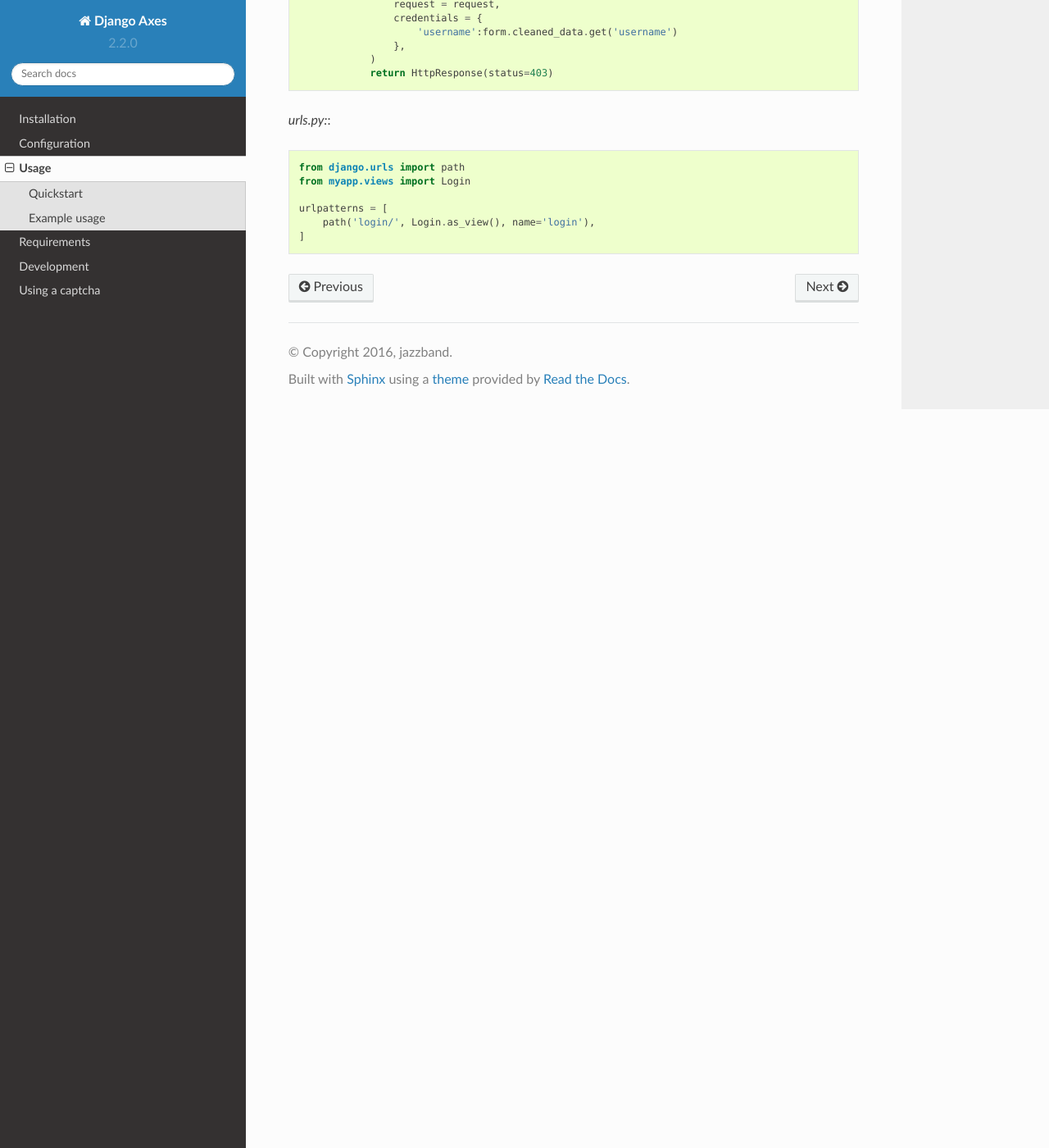
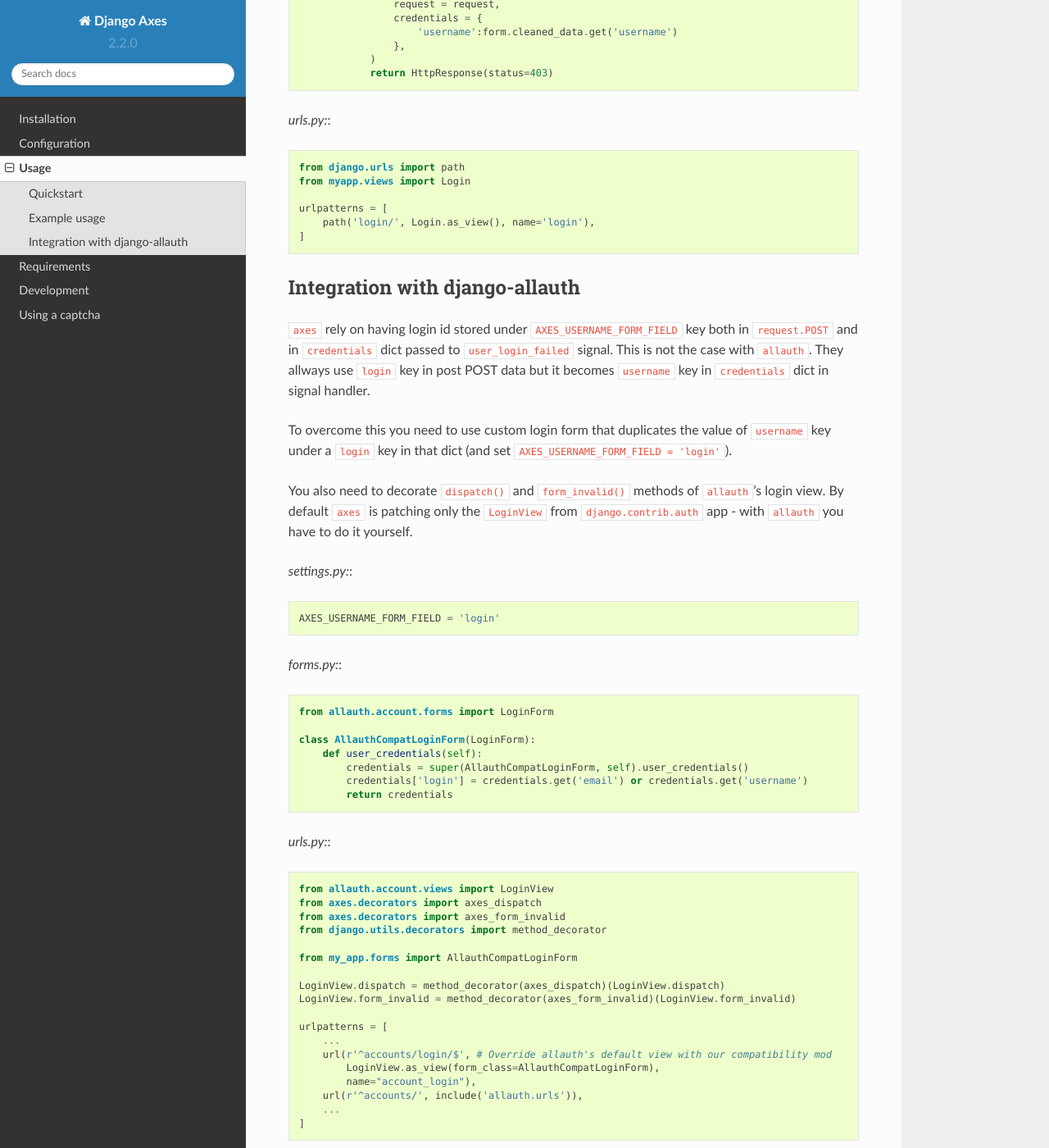
Before and after one commit to jazzband/django-axes, a Sphinx documentation site: the page built from docs/usage.rst, in a window 1280 px wide and 1400 px high, scrolled down 2133 px. Shown: the whole window at 82% size. Built offline with Sphinx 7.4.7 and the Read the Docs theme 2.0.0, drawn with Linux system fonts in a browser that asks for light colours.

Commit message:
docs instructions on allauth integration

```diff
--- a/docs/usage.rst
+++ b/docs/usage.rst
@@ -120,3 +120,56 @@
     urlpatterns = [
         path('login/', Login.as_view(), name='login'),
     ]
+
+Integration with django-allauth
+-------------------------------
+
+``axes`` rely on having login id stored under ``AXES_USERNAME_FORM_FIELD`` key
+both in ``request.POST`` and in ``credentials`` dict passed to
+``user_login_failed`` signal. This is not the case with ``allauth``.
+They allways use ``login`` key in post POST data but it becomes ``username``
+key in ``credentials`` dict in signal handler.
+
+To overcome this you need to use custom login form that duplicates the value
+of ``username`` key under a ``login`` key in that dict
+(and set ``AXES_USERNAME_FORM_FIELD = 'login'``).
+
+You also need to decorate ``dispatch()`` and ``form_invalid()`` methods
+of ``allauth``'s login view. By default ``axes`` is patching only the
+``LoginView`` from ``django.contrib.auth`` app - with ``allauth`` you have to
+do it yourself.
+
+*settings.py:*::
+
+    AXES_USERNAME_FORM_FIELD = 'login'
+
+*forms.py:*::
+
+    from allauth.account.forms import LoginForm
+
+    class AllauthCompatLoginForm(LoginForm):
+        def user_credentials(self):
+            credentials = super(AllauthCompatLoginForm, self).user_credentials()
+            credentials['login'] = credentials.get('email') or credentials.get('username')
+            return credentials
+
+*urls.py:*::
+
+    from allauth.account.views import LoginView
+    from axes.decorators import axes_dispatch
+    from axes.decorators import axes_form_invalid
+    from django.utils.decorators import method_decorator
+
+    from my_app.forms import AllauthCompatLoginForm
+
+    LoginView.dispatch = method_decorator(axes_dispatch)(LoginView.dispatch)
+    LoginView.form_invalid = method_decorator(axes_form_invalid)(LoginView.form_invalid)
+
+    urlpatterns = [
+        ...
+        url(r'^accounts/login/$', # Override allauth's default view with our compatibility mod
+            LoginView.as_view(form_class=AllauthCompatLoginForm),
+            name="account_login"),
+        url(r'^accounts/', include('allauth.urls')),
+        ...
+    ]
```
